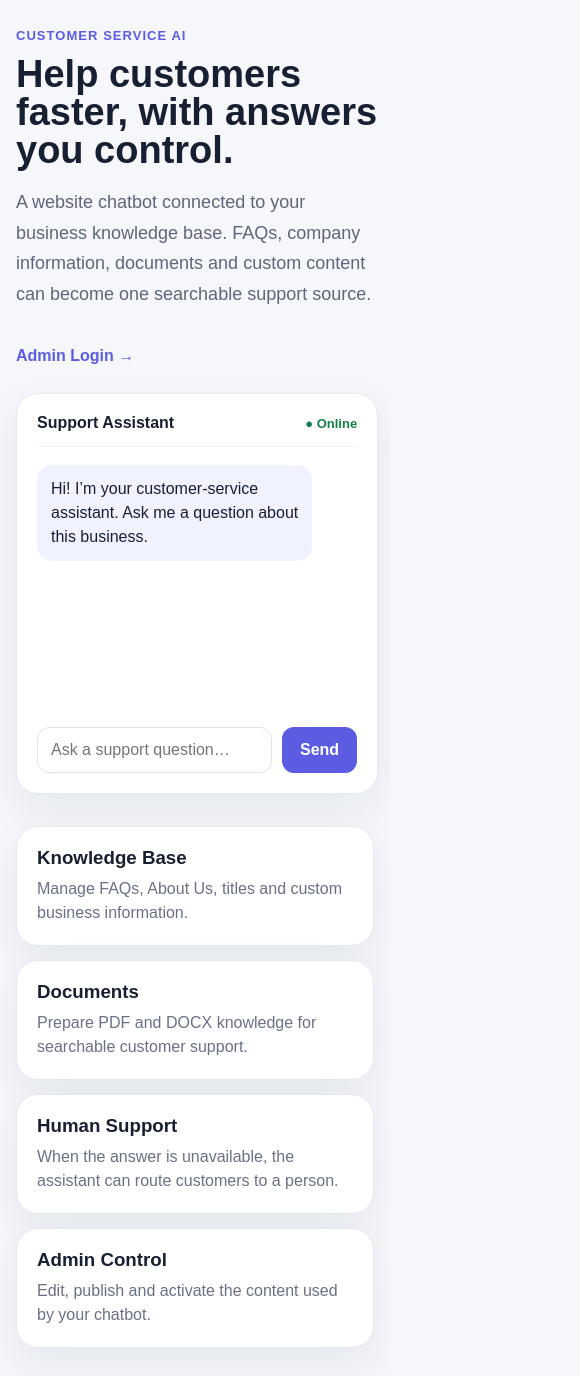
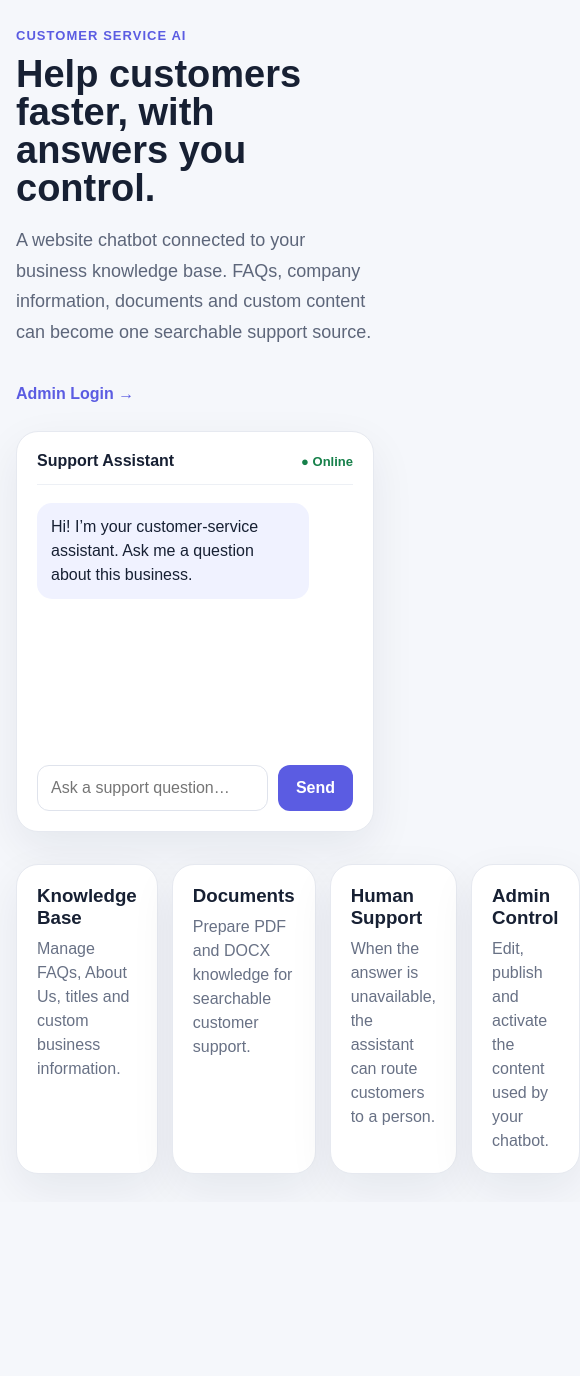
Before and after one commit to kn231530-hash/customer-chat-bot, a Next.js app: page / in a window 390 px wide. Shown: the whole page, 580 px wide, since content can reach past the window. After the commit the page ends 1202 px from the top, so only its background shows below. Built offline with nearby package versions, Linux system fonts and the light colour scheme.

Commit message:
Add polished admin knowledge and upload styles

```diff
--- a/app/globals.css
+++ b/app/globals.css
@@ -1,7 +1,8 @@
 * { box-sizing: border-box; }
 html, body { margin: 0; min-height: 100%; }
 body { font-family: Arial, Helvetica, sans-serif; background: #f5f7fb; color: #172033; }
-button, input, textarea { font: inherit; }
+button, input, textarea, select { font: inherit; }
+button { cursor: pointer; }
 .page { min-height: 100vh; padding: 48px 20px; }
 .shell { max-width: 1120px; margin: 0 auto; }
 .hero { display: grid; grid-template-columns: 1.2fr .8fr; gap: 28px; align-items: center; margin-bottom: 32px; }
@@ -18,15 +19,58 @@ h1 { font-size: clamp(38px, 6vw, 64px); line-height: 1; margin: 12px 0 18px; }
 .user { background: #171b2d; color: white; align-self: flex-end; }
 .chat-form { display: flex; gap: 10px; }
 .chat-form input { flex: 1; border: 1px solid #dfe3ec; border-radius: 12px; padding: 13px; outline: none; }
-.chat-form button, .primary { border: 0; background: #5b5ce2; color: white; border-radius: 12px; padding: 12px 18px; font-weight: 700; cursor: pointer; }
+.chat-form button, .primary { border: 0; background: #5b5ce2; color: white; border-radius: 12px; padding: 12px 18px; font-weight: 700; cursor: pointer; text-decoration: none; display: inline-block; }
+.primary:disabled { opacity: .55; cursor: not-allowed; }
 .features { display: grid; grid-template-columns: repeat(4,1fr); gap: 14px; }
 .feature { padding: 20px; }
 .feature h3 { margin: 0 0 8px; }
 .feature p { margin: 0; color: #687185; line-height: 1.5; }
 .admin-link { display: inline-block; margin-top: 20px; color: #5b5ce2; font-weight: 700; text-decoration: none; }
 .admin { max-width: 1120px; margin: 0 auto; padding: 48px 20px; }
-.admin-grid { display: grid; grid-template-columns: repeat(2,1fr); gap: 18px; margin-top: 28px; }
-.admin-card { padding: 22px; }
+.admin-topbar { display: flex; justify-content: space-between; gap: 24px; align-items: flex-start; }
+.admin-topbar h1 { font-size: clamp(34px, 5vw, 52px); }
+.secondary-button, .item-actions button, .danger { border: 1px solid #dfe3ec; background: white; border-radius: 10px; padding: 10px 14px; font-weight: 700; color: #30384d; }
+.admin-panel { margin-top: 26px; padding: 24px; border-radius: 22px; background: linear-gradient(135deg, #eef0ff, #ffffff); border: 1px solid #dfe3ff; display: flex; justify-content: space-between; gap: 20px; align-items: center; }
+.admin-panel h2 { margin: 10px 0 6px; }
+.admin-panel p { color: #687185; line-height: 1.55; max-width: 700px; }
+.admin-grid { display: grid; grid-template-columns: repeat(2,1fr); gap: 18px; margin-top: 22px; }
+.admin-card { padding: 22px; text-decoration: none; color: inherit; transition: transform .15s ease, box-shadow .15s ease; }
+.admin-card:hover { transform: translateY(-2px); box-shadow: 0 20px 50px rgba(20,30,60,.11); }
+.admin-card h2 { margin-bottom: 8px; }
 .admin-card p { color: #687185; line-height: 1.55; }
+.admin-card strong { color: #5b5ce2; }
 .badge { display: inline-block; padding: 5px 9px; border-radius: 999px; background: #eef0ff; color: #4c4dd0; font-size: 12px; font-weight: 700; }
-@media (max-width: 800px) { .hero, .admin-grid, .features { grid-template-columns: 1fr; } .page, .admin { padding: 28px 16px; } }
+.tabs { display: flex; gap: 8px; margin: 28px 0 18px; border-bottom: 1px solid #e2e6ef; }
+.tab { border: 0; background: transparent; padding: 12px 16px; color: #687185; font-weight: 700; border-bottom: 3px solid transparent; }
+.tab.active { color: #4c4dd0; border-bottom-color: #5b5ce2; }
+.editor-card, .upload-card { padding: 24px; display: grid; gap: 16px; }
+.section-heading { display: flex; justify-content: space-between; gap: 16px; align-items: center; }
+.section-heading h2 { margin: 9px 0 0; }
+.muted { color: #7a8395; font-size: 14px; }
+.form-grid { display: grid; grid-template-columns: 1fr 2fr; gap: 14px; align-items: end; }
+label { display: grid; gap: 7px; color: #3a4255; font-weight: 700; font-size: 14px; }
+input, textarea, select { width: 100%; border: 1px solid #dfe3ec; border-radius: 12px; padding: 12px 13px; background: #fff; color: #172033; outline: none; }
+textarea { resize: vertical; line-height: 1.5; }
+input:focus, textarea:focus, select:focus { border-color: #8587ed; box-shadow: 0 0 0 3px #eef0ff; }
+.form-action { display: flex; justify-content: flex-end; }
+.notice { margin: 14px 0; padding: 12px 14px; border-radius: 12px; font-weight: 700; }
+.notice.error { background: #fff0f0; color: #a33030; }
+.notice.success { background: #edf9f1; color: #167342; }
+.list-heading { margin: 30px 0 12px; }
+.item-card { padding: 20px; margin-bottom: 12px; display: flex; justify-content: space-between; gap: 20px; align-items: flex-start; }
+.item-card h2 { margin: 9px 0; }
+.item-card p { color: #596276; line-height: 1.6; white-space: pre-wrap; }
+.item-actions { display: flex; gap: 8px; flex-wrap: wrap; justify-content: flex-end; }
+.item-actions .danger, .danger { color: #a33030; }
+.tags { display: flex; gap: 7px; flex-wrap: wrap; }
+.tags span { background: #f3f5f9; color: #687185; border-radius: 999px; padding: 5px 8px; font-size: 12px; }
+.empty-state { padding: 28px; color: #687185; }
+.upload-card { text-align: center; align-items: center; padding: 36px 24px; }
+.upload-icon { width: 54px; height: 54px; border-radius: 16px; background: #eef0ff; color: #5b5ce2; display: grid; place-items: center; font-size: 28px; font-weight: 700; }
+.upload-card h2 { margin: 0; }
+.upload-card p { max-width: 620px; margin: 0; line-height: 1.6; }
+.file-drop { width: min(720px, 100%); min-height: 130px; border: 2px dashed #cfd4e3; border-radius: 18px; display: grid; place-items: center; padding: 20px; cursor: pointer; background: #fafbfe; }
+.file-drop input { display: none; }
+.file-drop span { color: #687185; }
+.file-drop strong { color: #4c4dd0; }
+@media (max-width: 800px) { .hero, .admin-grid, .form-grid { grid-template-columns: 1fr; } .page, .admin { padding: 28px 16px; } .admin-topbar, .admin-panel, .item-card { flex-direction: column; } .item-actions { justify-content: flex-start; } }
```
